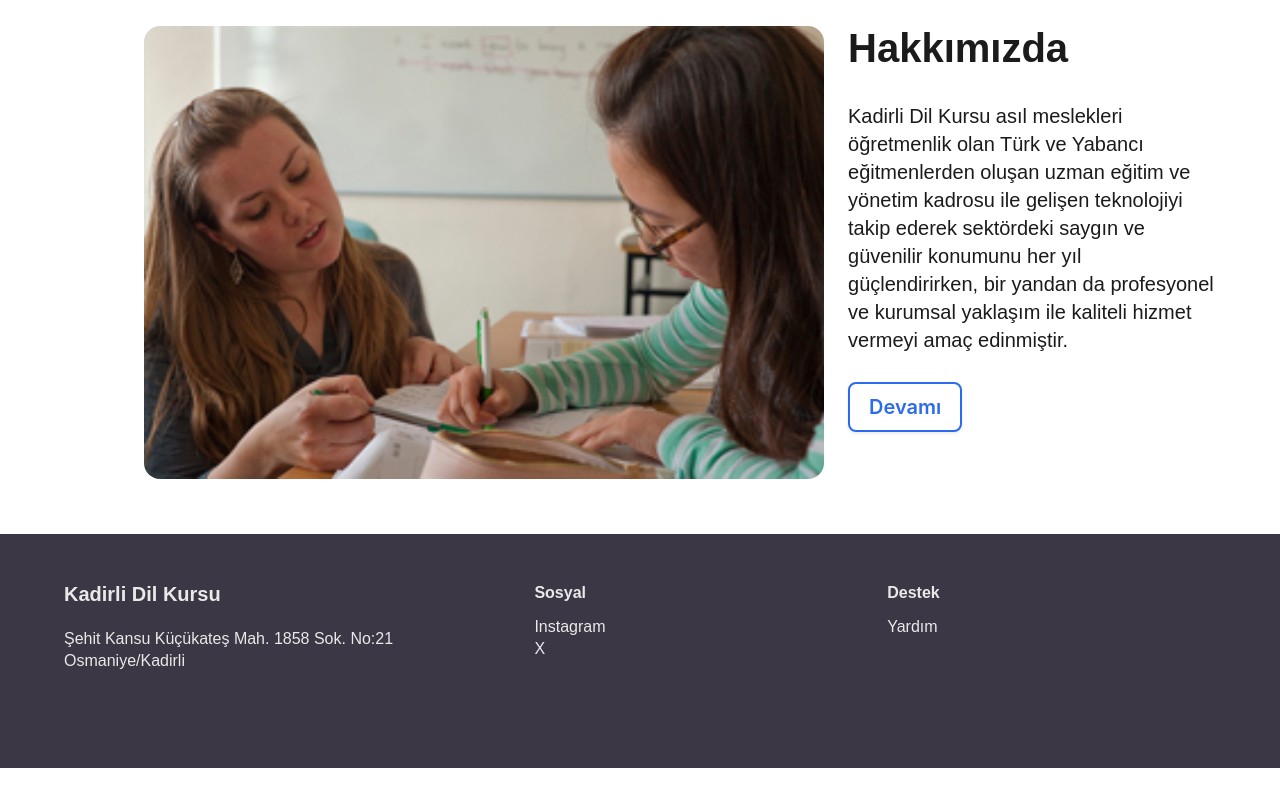
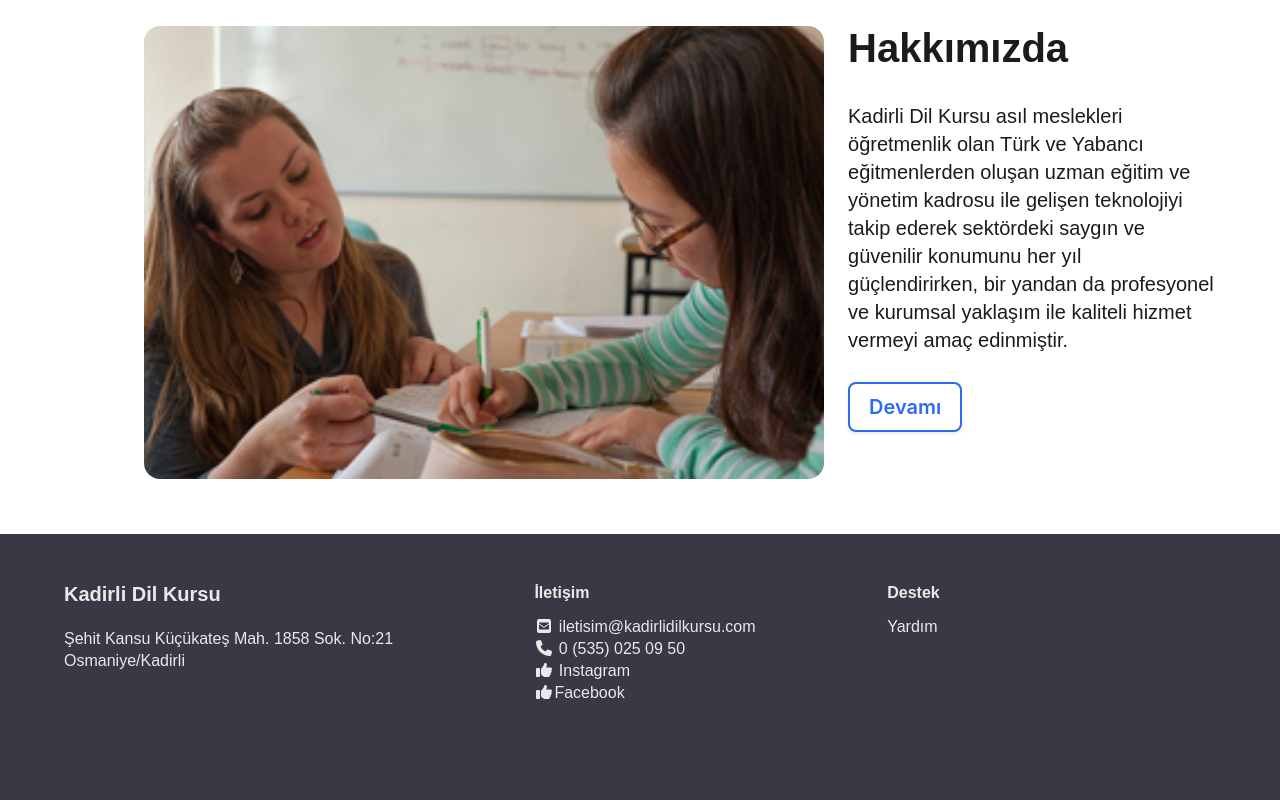
Before and after one commit to kodkapsul/kadirlidilkursu, a Next.js app: page / in a window 1280 px wide. Shown: the part 1500-2300 px from the top of the page. Before the commit the page ends 2268 px from the top, so only its background shows below. Built offline with nearby package versions, Linux system fonts and the light colour scheme.

Commit message:
footer iletişim bilgileri eklendi

```diff
--- a/package.json
+++ b/package.json
@@ -9,6 +9,9 @@
     "lint": "next lint"
   },
   "dependencies": {
+    "@fortawesome/fontawesome-svg-core": "^6.7.2",
+    "@fortawesome/free-solid-svg-icons": "^6.7.2",
+    "@fortawesome/react-fontawesome": "^0.2.2",
     "bulma": "^1.0.4",
     "next": "15.3.4",
     "react": "^19.0.0",
--- a/src/app/globals.css
+++ b/src/app/globals.css
@@ -12,7 +12,7 @@ body {
 
 a:hover {
   color: #1851B4;
-  text-decoration: underline;
+  text-decoration: none;
 }
 
 .content p {
@@ -427,7 +427,7 @@ html[dir=rtl] #language-selector-modal .delete {
 }
 
 .footer a:hover {
-  text-decoration: underline;
+  color: #1851B4;
 }
 
 /* icons */
@@ -991,4 +991,5 @@ html[dir=rtl] .signal-navbar .language-selector .icon {
   src: local("Inter-ExtraBold"), url("https://signal.org/../fonts/inter/Inter-ExtraBold.woff2") format("woff2");
 }
 
+
 /*# sourceMappingURL=ultramarine.css.map */
--- a/src/app/layout.tsx
+++ b/src/app/layout.tsx
@@ -3,6 +3,10 @@ import type { Metadata } from "next";
 
 import 'bulma/css/bulma.min.css';
 import "./globals.css";
+import { config } from '@fortawesome/fontawesome-svg-core'
+import '@fortawesome/fontawesome-svg-core/styles.css'
+config.autoAddCss = false
+
 import Header from "@/components/layout/header/Header";
 import Footer from "@/components/layout/footer/Footer";
 
--- a/src/components/layout/footer/Footer.tsx
+++ b/src/components/layout/footer/Footer.tsx
@@ -1,4 +1,8 @@
 import React from 'react'
+
+import { FontAwesomeIcon } from '@fortawesome/react-fontawesome'
+import { faContactBook, faPhone, faSquareEnvelope, faThumbsUp } from '@fortawesome/free-solid-svg-icons'
+import Link from 'next/link'
 
 const Footer = () => {
   return (
@@ -14,11 +18,21 @@ const Footer = () => {
             Osmaniye/Kadirli
           </div>
 
-          <div className="column">
-            <strong>Sosyal</strong>
+          <div className="column widget widget-contact">
+            <strong>İletişim</strong>
             <ul>
-              <li><a href="https://www.instagram.com/signal_app/" target="_blank">Instagram</a></li>
-              <li><a href="https://x.com/signalapp" target="_blank">X</a></li>
+              <li><Link href="mailto:iletisim@kadirlidilkursu.com" ><FontAwesomeIcon icon={faSquareEnvelope} className="fa-fw" /> iletisim@kadirlidilkursu.com</Link>
+              </li>
+              <li><a href="tel:0 (535) 025 09 50" > <FontAwesomeIcon icon={faPhone} className="fa-fw" /> 0 (535) 025 09 50 </a>
+              </li>
+              <li>
+                <h6><a href="https://www.instagram.com/kadirlidilkursu/" target="_blank">
+                <FontAwesomeIcon icon={faThumbsUp} className="fa-fw" /> Instagram</a></h6>
+              </li>
+
+              <li><a href="https://www.facebook.com/eraykestir" target="_blank">
+                <FontAwesomeIcon icon={faThumbsUp} className="fa-fw" />Facebook</a>
+              </li>
             </ul>
           </div>
 
```
Also changed, not shown: 1 other file (tests, documents, lock files or other folders).
